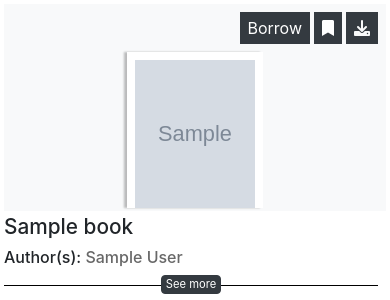
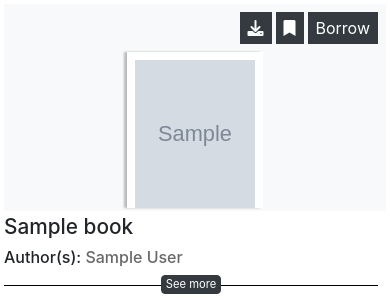
Before and after one commit to JaZtin21/JaZtin21.github.io, a PHP site: page /Openbook.php?id=1 in a window 390 px wide. Shown: the part 48-348 px from the top of the page. Run offline with PHP 8.4, Linux system fonts and the light colour scheme; tables that the repository leaves empty or names only in its code hold one stand-in row (values such as "Sample post"); grey boxes marked "Sample" are stand-in pictures.

Commit message:
Add files via upload

```diff
--- a/styles/CETproj.css
+++ b/styles/CETproj.css
@@ -959,7 +959,8 @@ color:white;
 
 .borrowbutton {
   position: relative;
- display: flex; flex-direction:row-reverse;
+ display: flex;
+ justify-content: end;
 
 
 }
```
